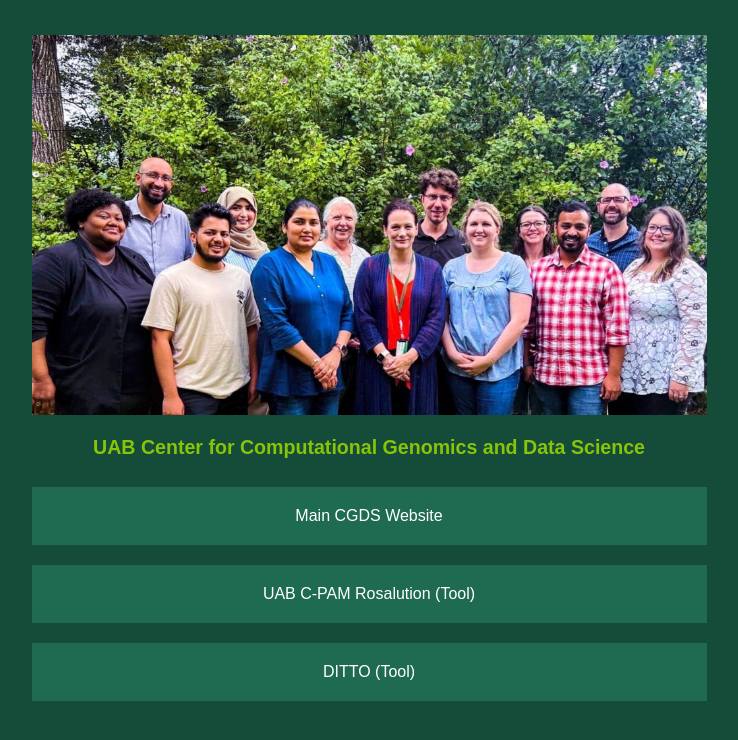
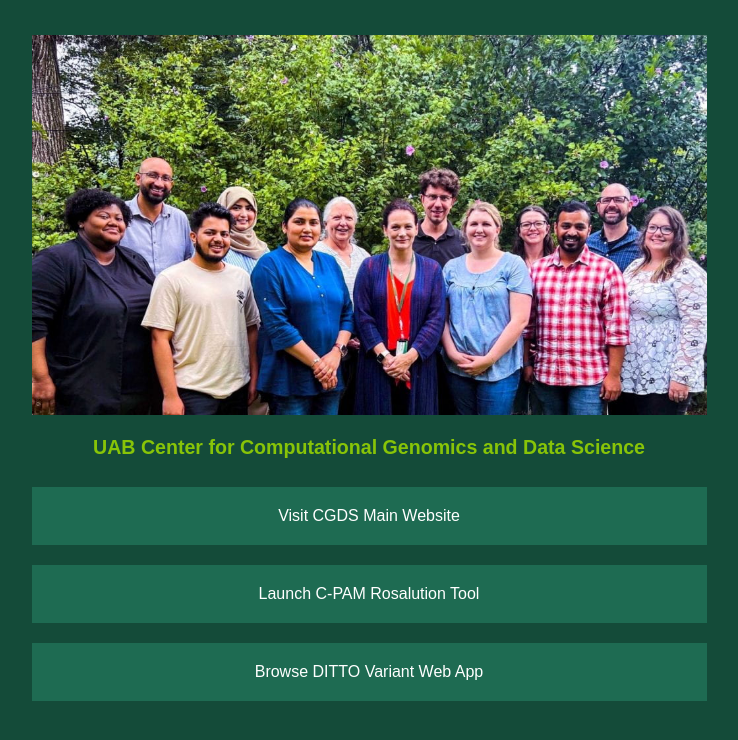
Before and after one commit to uab-cgds-worthey/cgds-domain-home-page, a plain HTML site: page src/index.html in a window 1280 px wide. Shown: the whole page, without its empty margins (271-1009 px from the left). Drawn offline with Linux system fonts and the light colour scheme; a web font is replaced by a local one.

Commit message:
Updated link texts for clarity and consistency in index.html

```diff
--- a/src/index.html
+++ b/src/index.html
@@ -4,7 +4,7 @@
 <head>
     <meta name="viewport" content="width=device-width, initial-scale=1">
     <meta charset="UTF-8">
-    <title>UAB Center for Computational Genomics and Dat Science Link List</title>
+    <title>UAB Center for Computational Genomics and Data Science Link List</title>
     <link rel="stylesheet" href="style.css">
     <link rel="icon" href="favicon.ico" type="image/x-icon"/>
 </head>
@@ -14,9 +14,9 @@
 
     <a href="https://sites.uab.edu/cgds" id="userName">UAB Center for Computational Genomics and Data Science</a>
     <div id="links">
-        <a class="link" href="https://sites.uab.edu/cgds" target="_blank">Main CGDS Website</a>
-        <a class="link" href="https://cgds.uab.edu/rosalution" target="_blank">UAB C-PAM Rosalution (Tool)</a>
-				<a class="link" href="https://cgds-ditto.streamlit.app/" target="_blank">DITTO (Tool)</a>
+        <a class="link" href="https://sites.uab.edu/cgds" target="_blank">Visit CGDS Main Website</a>
+        <a class="link" href="https://cgds.uab.edu/rosalution" target="_blank">Launch C-PAM Rosalution Tool</a>
+        <a class="link" href="https://cgds-ditto.streamlit.app/" target="_blank">Browse DITTO Variant Web App</a>
     </div>
 </body>
 </html>
```
